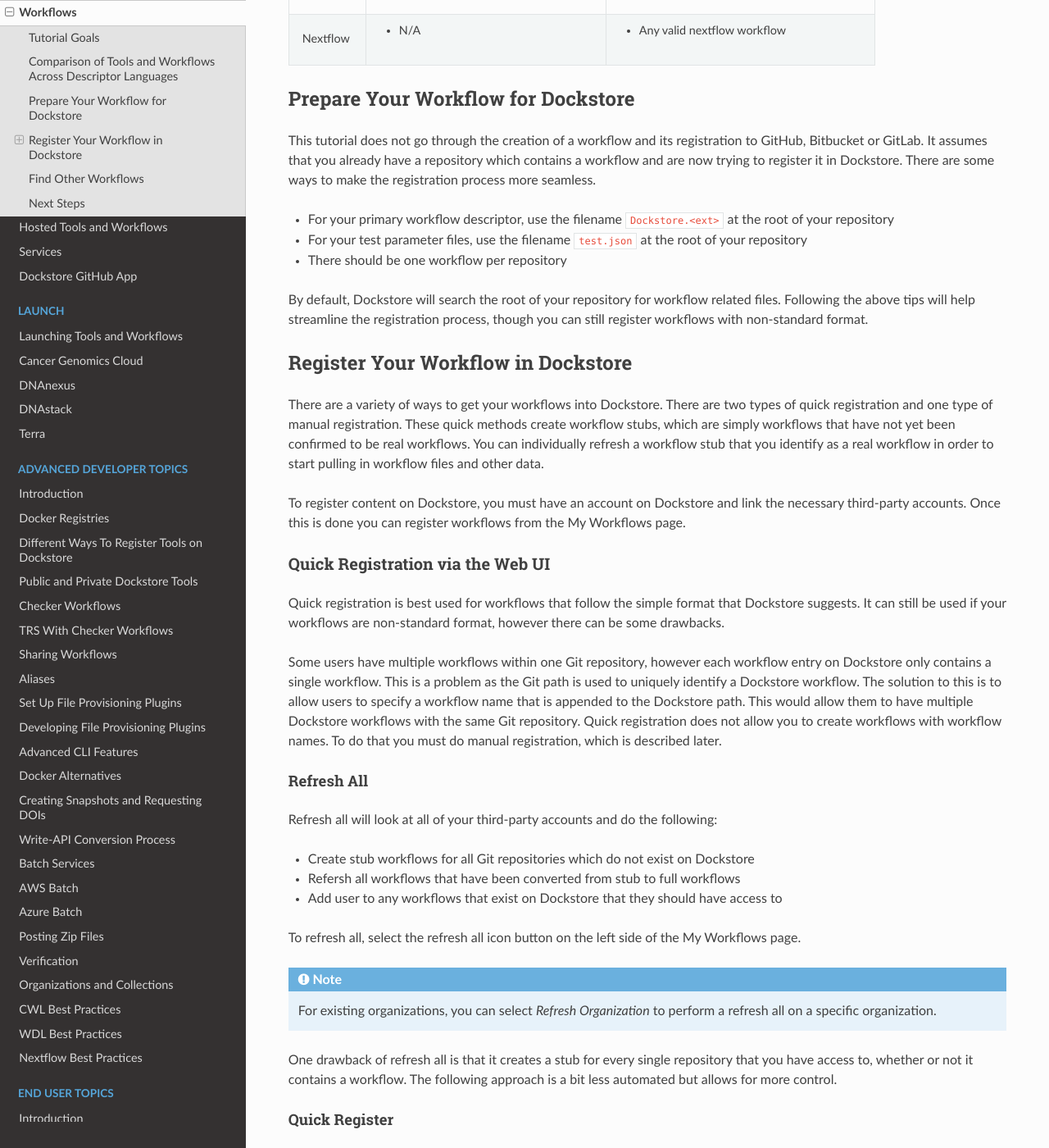
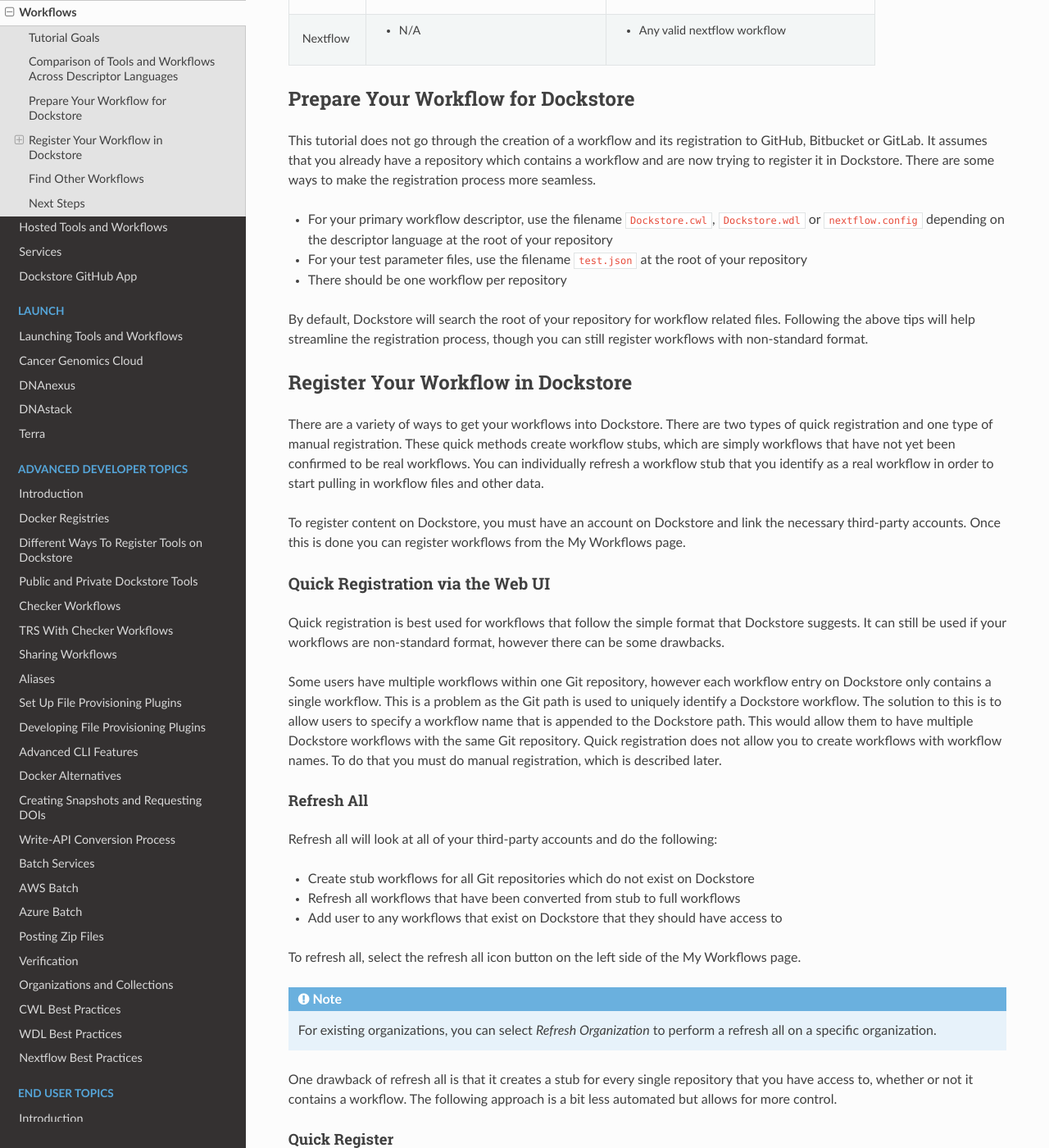
Before and after one commit to dockstore/dockstore-documentation, a Sphinx documentation site: the page built from docs/getting-started/dockstore-workflows.rst, in a window 1280 px wide and 1400 px high, scrolled down 891 px. Shown: the whole window at 82% size. Built offline with Sphinx 7.4.7 and the Read the Docs theme 2.0.0, drawn with Linux system fonts in a browser that asks for light colours.

Commit message:
some changes from pr comments

```diff
--- a/docs/getting-started/dockstore-workflows.rst
+++ b/docs/getting-started/dockstore-workflows.rst
@@ -56,7 +56,8 @@
 it in Dockstore. There are some ways to make the registration process more
 seamless.
 
-- For your primary workflow descriptor, use the filename ``Dockstore.<ext>``
+- For your primary workflow descriptor, use the filename ``Dockstore.cwl``,
+  ``Dockstore.wdl`` or ``nextflow.config`` depending on the descriptor language
   at the root of your repository
 - For your test parameter files, use the filename ``test.json`` at the root
   of your repository
@@ -100,7 +101,7 @@
 
 - Create stub workflows for all Git repositories which do not exist on
   Dockstore
-- Refersh all workflows that have been converted from stub to full workflows
+- Refresh all workflows that have been converted from stub to full workflows
 - Add user to any workflows that exist on Dockstore that they should have
   access to
 
```
